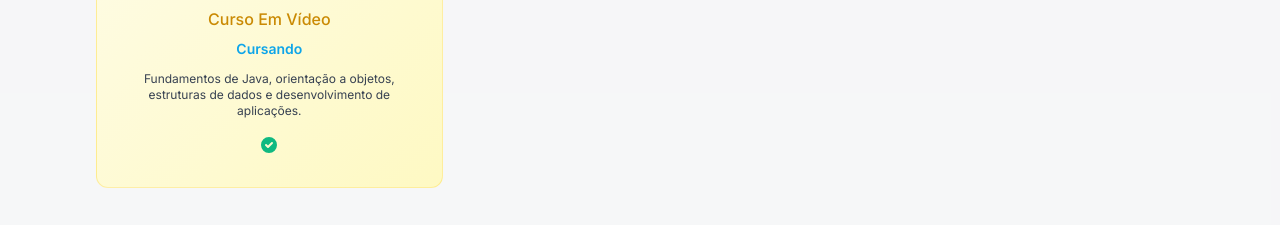
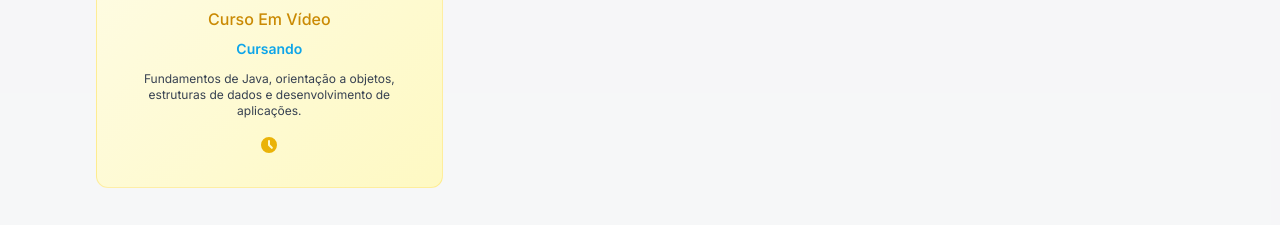
Before and after one commit to CostaCodesFullStack/Portfolio, a Next.js app: page / in a window 1280 px wide. Shown: the part 7020-7245 px from the top of the page. Built offline with nearby package versions, Linux system fonts and the light colour scheme; no server answers.

Commit message:
feat: adiciona tecnologia Java às certificações e habilidades

```diff
--- a/components/sections/Experience.tsx
+++ b/components/sections/Experience.tsx
@@ -272,7 +272,11 @@
                 </p>
 
                 <div className="flex justify-center mt-4">
-                  <HiCheckCircle className="w-5 h-5 text-emerald-500" />
+                  {cert.year === t.experience.inProgress ? (
+                    <HiClock className="w-5 h-5 text-yellow-500" />
+                  ) : (
+                    <HiCheckCircle className="w-5 h-5 text-emerald-500" />
+                   )}
                 </div>
               </motion.div>
             ))}
```
